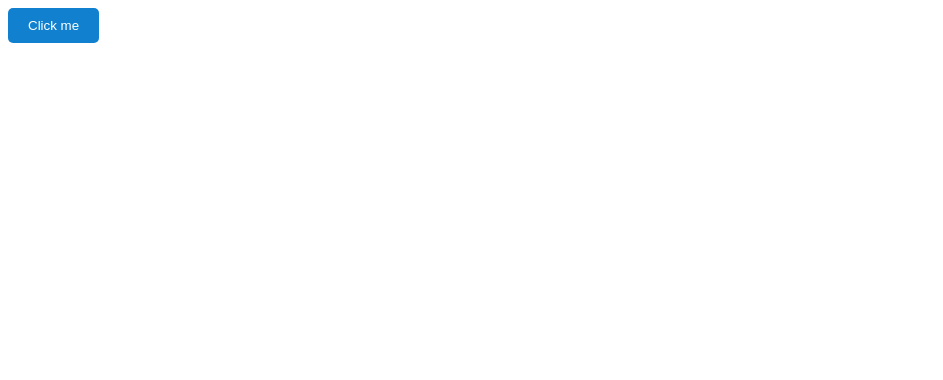
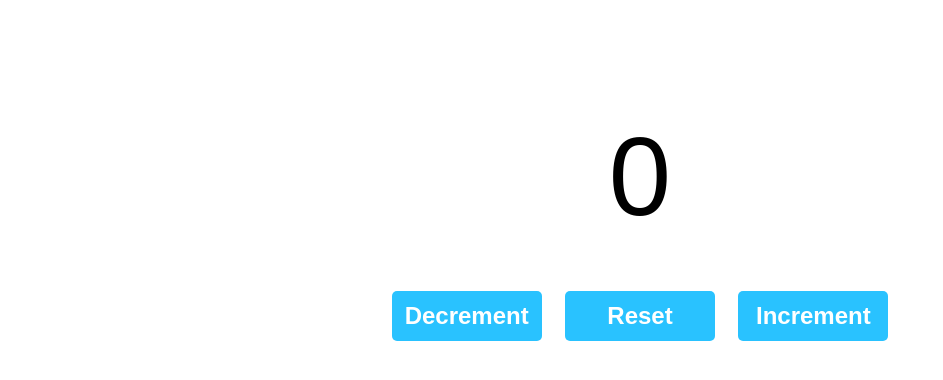
Before and after one commit to SachinAkash01/react-session, a React (Vite) app: page / in a window 1280 px wide. Shown: the top 380 px of the page, without its empty margins (0-943 px from the left). Built offline with nearby package versions, Linux system fonts and the light colour scheme.

Commit message:
Create a counter usign `useState` hooks in react

```diff
--- /dev/null
+++ b/src/AppCounter.jsx
@@ -0,0 +1,10 @@
+import React from 'react'
+import Counter from './components/Counter';
+
+function AppState() {
+  return (
+    <Counter />
+  )
+}
+
+export default AppState;
--- /dev/null
+++ b/src/components/Counter.jsx
@@ -0,0 +1,31 @@
+import React, {useState} from 'react'
+
+const Counter = () => {
+
+    const [count, setCount] = useState(0);
+
+    const decrementNumber = () => {
+        setCount(count - 1 );
+    }
+
+    const incrementNumber = () => {
+        setCount(count + 1 );
+    }
+
+    const resetNumber = () => {
+        setCount(0);
+    }
+
+    return (
+        <div>
+            <div className="counter-container">
+                <p className="number-state">{count}</p>
+                <button className="counter-button" onClick={decrementNumber}>Decrement</button> &nbsp;&nbsp;
+                <button className="counter-button" onClick={resetNumber}>Reset</button> &nbsp;&nbsp;
+                <button className="counter-button" onClick={incrementNumber}>Increment</button>
+            </div>
+        </div>
+    )
+}
+
+export default Counter;
--- a/src/index.css
+++ b/src/index.css
@@ -88,3 +88,30 @@
   color: crimson;
   cursor: pointer;
 }
+
+.counter-container {
+  font-family: Arial, sans-serif;
+  text-align: center;
+}
+
+.number-state {
+  font-size: 7em;
+  margin-bottom: 50px;
+}
+
+.counter-button {
+  width: 150px;
+  height: 50px;
+  font-size: 1.5em;
+  font-weight: bold;
+  margin: 0px 5px;
+  background-color: hsl(197, 100%, 58%);
+  color: white;
+  border: none;
+  border-radius: 5px;
+  cursor: pointer;
+}
+
+.counter-button:hover {
+  background-color: hsl(197, 100%, 48%);
+}
--- a/src/main.jsx
+++ b/src/main.jsx
@@ -1,10 +1,10 @@
 import React from 'react'
 import ReactDOM from 'react-dom/client'
 import './index.css'
-import AppEvents from './AppEvents.jsx'
+import AppCounter from './AppCounter.jsx'
 
 ReactDOM.createRoot(document.getElementById('root')).render(
   <React.StrictMode>
-    <AppEvents/>
+    <AppCounter/>
   </React.StrictMode>
 )
```
